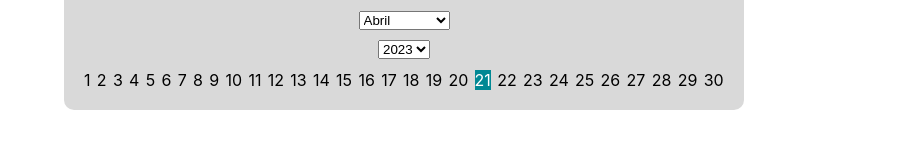
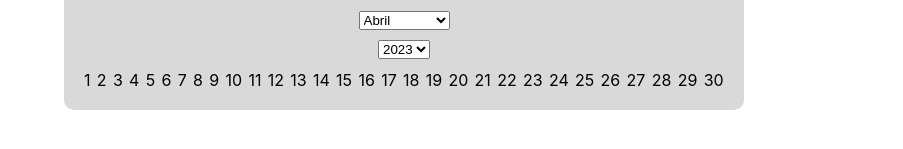
Before and after one commit to tereytere/front_intress_final, a React (Create React App) app: page / in a window 1280 px wide. Shown: the part 543-692 px from the top of the page, without its empty margins (0-903 px from the left). Built offline with nearby package versions, Linux system fonts and the light colour scheme.

Commit message:
add changes Holidays

```diff
--- a/src/components/holidays/Holidays.jsx
+++ b/src/components/holidays/Holidays.jsx
@@ -6,6 +6,7 @@ function Holidays() {
   const [selectedDate, setSelectedDate] = useState(today.getDate());
   const [selectedMonth, setSelectedMonth] = useState(today.getMonth());
   const [selectedYear, setSelectedYear] = useState(today.getFullYear());
+  const [selectedDays, setSelectedDays] = useState({});
 
   const daysInMonth = (month, year) => {
     return new Date(year, month + 1, 0).getDate();
@@ -72,9 +73,13 @@ function Holidays() {
           <div
             key={index}
             className={`$"calendarDay" ${
-              selectedDate === day ? "selectedDay" : ""
+              selectedDate [day] ? "selectedDay" : ""
             }`}
-            onClick={() => handleDayClick(day)}
+            onClick={() => {
+              let newSelectedDays = {...selectedDays};
+              newSelectedDays[day] = !newSelectedDays[day];
+              setSelectedDays(newSelectedDays);
+            }}
           >
             {day}
           </div>
```
